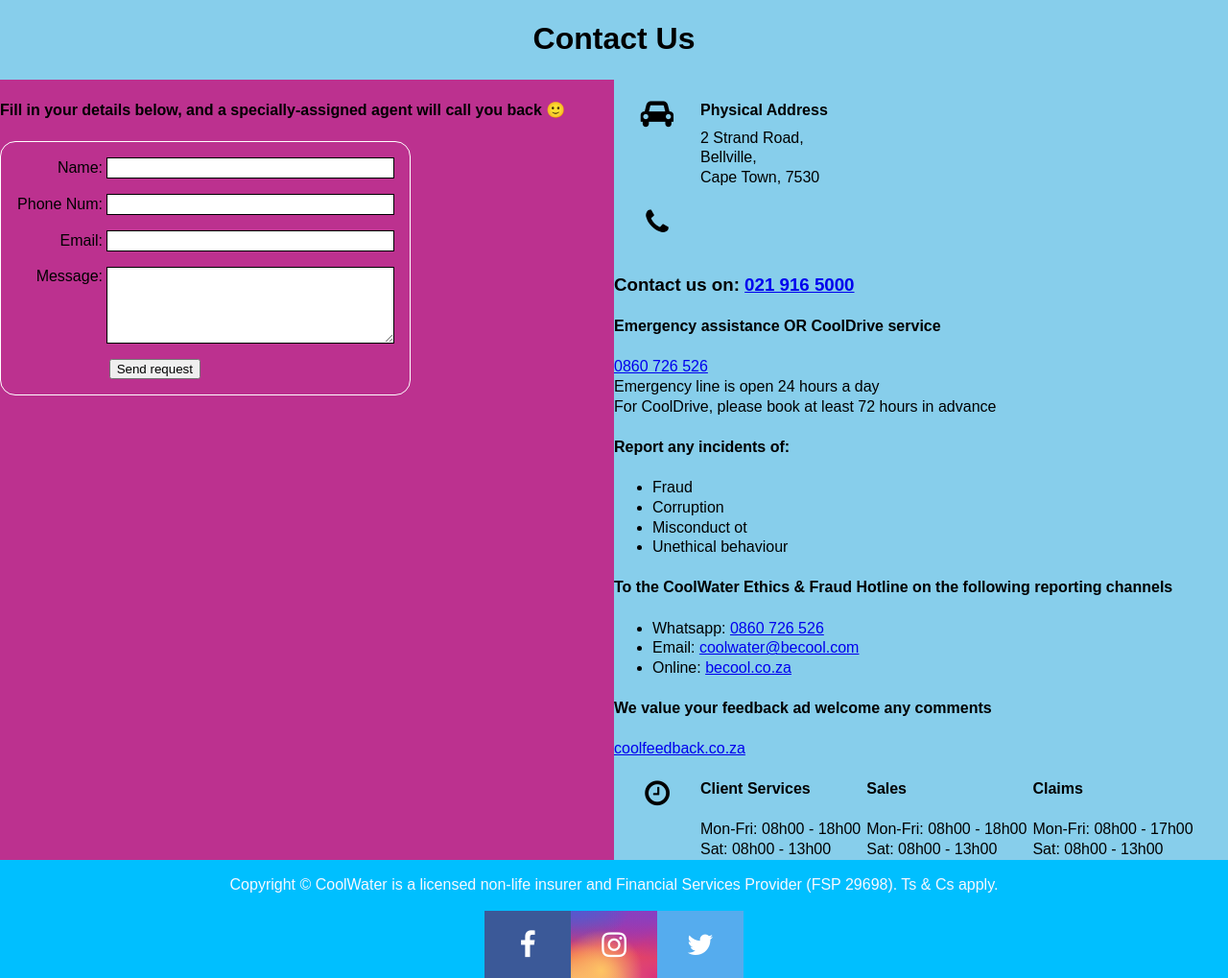
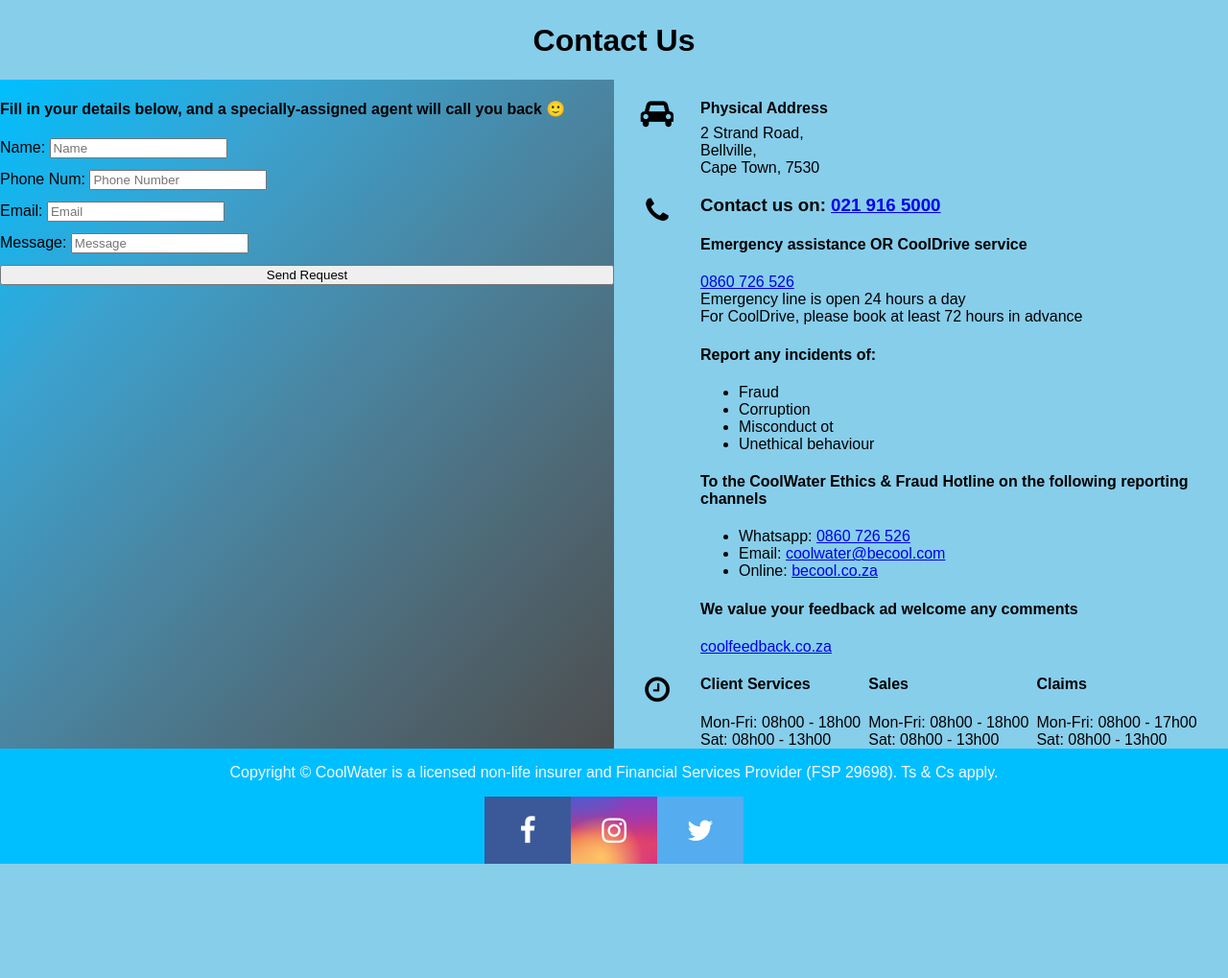
Before and after one commit to QuinlanVic/Insurance-app, a Flask app: page /help in a window 1280 px wide. Shown: the part 565-1584 px from the top of the page at 96% size. After the commit the page ends 1465 px from the top, so only its background shows below. Run offline with Flask 3, Linux system fonts and the light colour scheme.

Commit message:
hash pswds & new request form & responsiveness

```diff
--- a/models/request.py
+++ b/models/request.py
@@ -10,7 +10,7 @@ class Request(db.Model):
     id = db.Column(db.String(50), primary_key=True, default=lambda: str(uuid.uuid4()))
     name = db.Column(db.String(100), nullable=False)
     phone_num = db.Column(db.String(100), nullable=False)
-    email = db.Column(db.String(255), nullable=False)
+    email = db.Column(db.String(200), nullable=False)
     msg = db.Column(db.String(500), nullable=False)
 
     # JSON - Keys (can change names sent to front-end)
--- a/routes/articleslist_bp.py
+++ b/routes/articleslist_bp.py
@@ -78,7 +78,7 @@ def new_article_list():
         return f"{new_article.title} successfully created"
     except Exception as e:
         db.session.rollback()  # Undo the change (cannot be done if already committed)
-        return f"<h1>An error occured: {str(e)}", 500
+        return f"<h1>An error occured: {str(e)}</h1>", 500
 
 
 # UPDATE article FORM TO SQL DATABASE NOW NOT LOCAL
@@ -118,7 +118,7 @@ def update_article_list():
         # return f"{specific_article.title} successfully updated", render_template("article.html", article=specific_article)
         return f"{specific_article.title} successfully updated"
     except Exception as e:
-        return f"<h1>An error occured: {str(e)}"
+        return f"<h1>An error occured: {str(e)}</h1>"
 
 
 # delete article from db after pressing button
--- a/routes/main_bp.py
+++ b/routes/main_bp.py
@@ -1,5 +1,5 @@
 # blueprint for miscallaneous routes/pages
-from flask import Blueprint, render_template, url_for, redirect, flash
+from flask import Blueprint, render_template, url_for, redirect, flash, request
 from flask_login import login_required
 
 from flask_wtf import FlaskForm
@@ -7,6 +7,7 @@ from extensions import db
 
 from models.article import Article
 from models.employee import Employee
+from models.request import Request
 
 main_bp = Blueprint("main", __name__)
 
@@ -27,10 +28,10 @@ from flask_login import login_user, logout_user, login_required
 from datetime import datetime
 
 
-# signup validation
+# quote validation
 class QuoteForm(FlaskForm):
     year = IntegerField(
-        "year",
+        "Year",
         validators=[
             InputRequired(),
             NumberRange(
@@ -53,6 +54,15 @@ class QuoteForm(FlaskForm):
     submit = SubmitField("Calculate Quote")
 
 
+# help request validation
+class RequestForm(FlaskForm):
+    name = StringField("Name", validators=[InputRequired()])
+    phone_num = StringField("Phone Num", validators=[InputRequired()])
+    email = EmailField("Email", validators=[InputRequired()])
+    msg = StringField("Message", validators=[InputRequired()])
+    submit = SubmitField("Send Request")
+
+
 # testing route for formatting/developing header and footer in "base.html"
 @main_bp.route("/base")
 def base_page():
@@ -71,7 +81,7 @@ def index_page():
 
 
 # Define a route for the /aboutus URL
-@main_bp.route("/aboutus")
+@main_bp.route("/aboutus")  # HOF
 def about_page():
     # get all employees to display them on the screen
     employees = Employee.query.all()
@@ -81,17 +91,47 @@ def about_page():
 
 
 # Define a route for the /help page
-@main_bp.route("/help")
+@main_bp.route("/help", methods=["GET", "POST"])  # HOF
 def help_page():
+    form = RequestForm()
+    # only on POST (when user is submitting help request)
+    if form.validate_on_submit():
+        # add new request to the database
+        new_request = Request(
+            name=form.name.data,
+            phone_num=form.phone_num.data,
+            email=form.email.data,
+            msg=form.msg.data,
+        )
+        try:
+            db.session.add(new_request)
+            db.session.commit()
+            # go back to help page
+            flash(
+                "Your request has been successfully sent, and we will be in contact with you soon!"
+            )
+            next = request.args.get("next")
+            # url_has_allowed_host_and_scheme should check if the url is safe
+            # for redirects, meaning it matches the request host.
+            # if not url_has_allowed_host_and_scheme(next, request.host):
+            #     return abort(400)
+            return redirect(next or url_for("main.help_page"))
+        except Exception as e:
+            # undo change (unless committed already)
+            db.session.rollback()
+            return f"<h1>An error occured: {str(e)}</h1>", 500
+
+    # only on GET
     # do not need to get any data from the server
-    return render_template("help.html")
+    # use new form instance in help page
+    return render_template("help.html", form=form)
 
 
 # define a route for /getquote page
 @main_bp.route("/getquote", methods=["GET", "POST"])
 def get_quote_page():
     form = QuoteForm()
-    # only on POST (when user is logging in)
+    # only on POST (when user is submitting quote requst)
     if form.validate_on_submit():
 
         # go back to quote page
--- a/routes/policieslist_bp.py
+++ b/routes/policieslist_bp.py
@@ -88,7 +88,7 @@ def new_policy_list():
         return f"{new_policy.name} successfully created"
     except Exception as e:
         db.session.rollback()  # Undo the change (cannot be done if already committed)
-        return f"<h1>An error occured: {str(e)}", 500
+        return f"<h1>An error occured: {str(e)}</h1>", 500
 
 
 # UPDATE policy FORM TO SQL DATABASE NOW NOT LOCAL
@@ -128,7 +128,7 @@ def update_policy_list():
         # return f"{specific_policy.name} successfully updated", render_template("policy.html", policy=specific_policy)
         return f"{specific_policy.name} successfully updated"
     except Exception as e:
-        return f"<h1>An error occured: {str(e)}"
+        return f"<h1>An error occured: {str(e)}</h1>"
 
 
 # delete policy from db after pressing button
--- a/routes/profile_bp.py
+++ b/routes/profile_bp.py
@@ -1,4 +1,4 @@
-from flask import Blueprint, render_template, request
+from flask import Blueprint, render_template, redirect, url_for, request
 
 from models.user import User
 from extensions import db
@@ -114,4 +114,4 @@ def update_profile():
         # return f"{specific_user.name} successfully updated", render_template("profile.html")
         return f"{specific_user.name} successfully updated"
     except Exception as e:
-        return f"<h1>An error occured: {str(e)}"
+        return f"<h1>An error occured: {str(e)}</h1>"
--- a/static/styles.css
+++ b/static/styles.css
@@ -170,7 +170,8 @@
 }
 /* LEFT */
 .details {
-    background-color: #bc318f;
+    background-image: linear-gradient(to bottom right, #00bfff, #3ba2cf, #4a85a1, #4e6976, #4c4e4f);
+    /* background-color: #bc318f; */
     /* display: block; */
     /* flex-wrap: wrap; */
     /* flex-direction: row; */
@@ -184,13 +185,15 @@
 /* RIGHT */
 /* .contactinfo {
     background-color: green;
+    display: grid;
+    grid-template-columns: repeat(2);
 } */
 .addressbox {
     /* background: brown; */
     /* display: grid;
     grid-template-columns: repeat(2, 1fr 2fr); */
     display: flex;
-    flex-wrap: wrap;
+    flex-wrap: nowrap;
     flex-direction: row;
     text-align: left;
 }
@@ -208,7 +211,7 @@
     /* display: grid;
     grid-template-columns: repeat(2, 1fr 2fr); */
     display: flex;
-    flex-wrap: wrap;
+    flex-wrap: nowrap;
     flex-direction: row;
     text-align: left;
 }
@@ -217,7 +220,7 @@
     /* display: grid;
     grid-template-columns: repeat(2, 1fr 2fr); */
     display: flex;
-    flex-wrap: wrap;
+    flex-wrap: nowrap;
     flex-direction: row;
     text-align: left;
 }
@@ -225,7 +228,7 @@
     display: flex;
     flex-wrap: wrap;
     flex-direction: row;
-    gap: 6px;
+    gap: 8px;
 }
 
 /* ALL FORM STYLING */
--- a/templates/base.html
+++ b/templates/base.html
@@ -16,7 +16,8 @@
     <div class="navbar">
         <div class="leftbar">
             <img class = "logo" src="https://freesvg.org/img/1413121417.png"/>
-            <a class = "page-link active" href="/">Home</a>
+            <!-- page-link active needs to be fixed -->
+            <a class = "page-link" href="/">Home</a>
             <a class = "page-link" href="/policieslist">Policies</a>
             <a class = "page-link" href="/aboutus">About</a>
             <a class = "page-link" href="/help">Help</a>
--- a/templates/help.html
+++ b/templates/help.html
@@ -1,5 +1,5 @@
 <!-- probably a horrible hack to get this to override -->
-<style>
+<!-- <style>
     #page-body {
         /* margin: 0; */
         /* display: grid; */
@@ -11,7 +11,7 @@
         /* max-width: 100%; */
         /* background: skyblue; */
     }
-</style>
+</style> -->
 
 {% extends 'base.html' %}
 {% block title %} Help {% endblock %}
@@ -26,17 +26,13 @@
             <div class = "details">
                 <div class="detailsbox">
                     <h4>Fill in your details below, and a specially-assigned agent will call you back 🙂</h4>
-                    <!-- Let's create a very simple form -->
+                    <!-- form time -->
                     <div>
-                        <form action="/my-handling-form-page" method="post" class="form-help">
+                        <!-- <form action="" method="post" class="login-form">
                             <ul class = "form-list">
                                 <li>
-                                <label class="label-help" for="name">Name:</label>
-                                <input class="input-help" type="text" id="name" name="user_name" />
-                                </li>
-                                <li>
-                                    <label class="label-help" for="number">Phone Num:</label>
-                                    <input class="input-help" type="text" id="number" name="user_number" />
+                                <label class="label-help" for="number">Phone Num:</label>
+                                <input class="input-help" type="text" id="number" name="user_number" />
                                 </li>
                                 <li>
                                 <label class="label-help" for="mail">Email:</label>
@@ -50,6 +46,26 @@
                                     <button class="formbutton" type="submit">Send request</button>
                                 </li>
                             </ul>
+                        </form> -->
+                        <form class="login-form" action="" method="POST">
+                            <!-- Hidden input field with token as value (CSRF) -->
+                            {{form.hidden_tag()}}
+                            <!-- no extra validation errors to check for with this form -->
+
+                            <!-- add labels so users always know what they must type in -->
+                            <div class="form-group">
+                                {{form.name.label}}: {{form.name(placeholder="Name", class="form-control")}}
+                            </div>
+                            <div class="form-group">
+                                {{form.phone_num.label}}: {{form.phone_num(placeholder="Phone Number", class="form-control")}}
+                            </div>
+                            <div class="form-group">
+                                {{form.email.label}}: {{form.email(placeholder="Email", class="form-control")}}
+                            </div>
+                            <div class="form-group">
+                                {{form.msg.label}}: {{form.msg(placeholder="Message", class="form-control")}}
+                            </div>
+                            {{form.submit(class="btn btn-primary")}}
                         </form>
                     </div>
                 </div>
--- a/templates/signup.html
+++ b/templates/signup.html
@@ -25,7 +25,7 @@
                 {{form.name.label}}: {{form.name(placeholder="Name", class="form-control")}}
             </div>
             <div class="form-group">
-                {{form.email.label}}: {{form.email(placeholder="Email", class="form-control")}}
+                {{form.email.label}}: {{form.email(placeholder="Email", class="form-control {{ if form.email.errors 'is-invalid' }}")}}
             </div>
             <div class="form-group">
                 {{form.password.label}}: {{form.password(placeholder="Password", class="form-control")}}
```
Also changed, not shown: localdata.py (+28 -0 lines), models/user.py (+4 -3 lines), routes/user_bp.py (+36 -18 lines).
